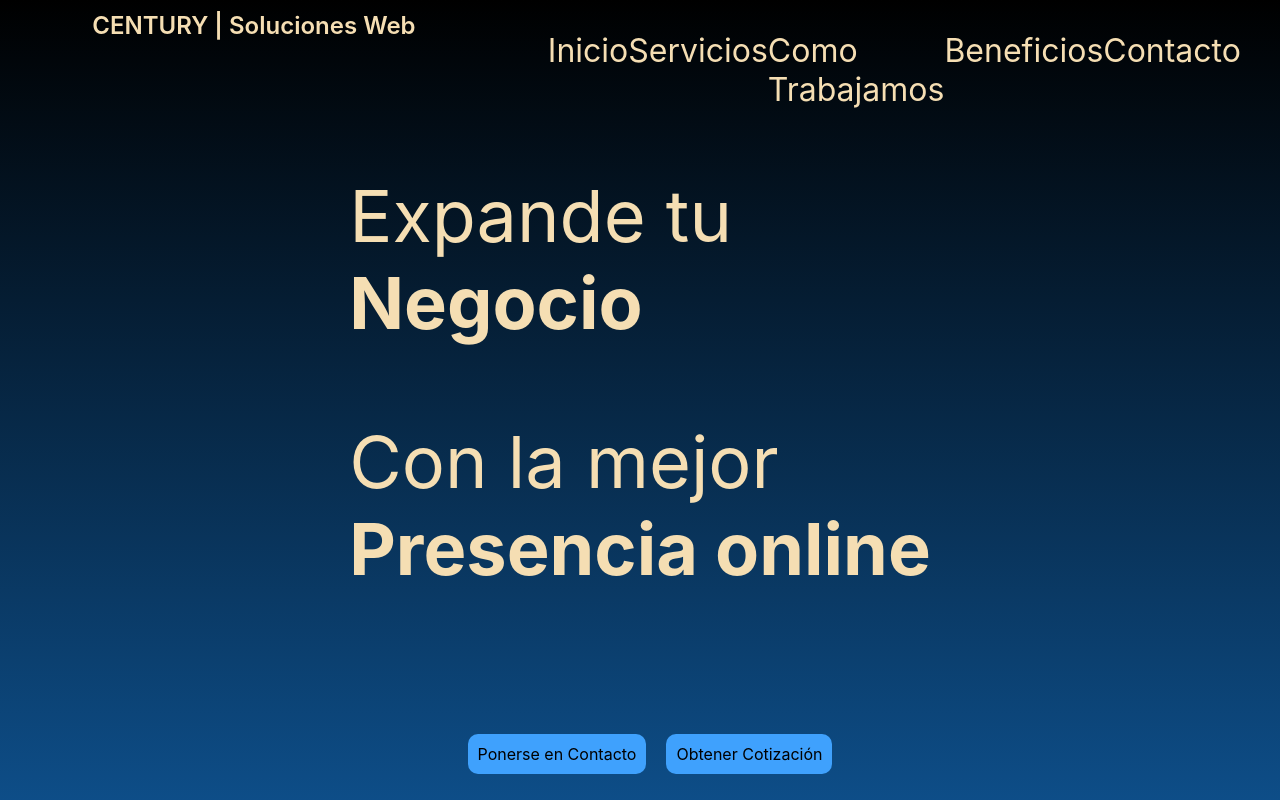
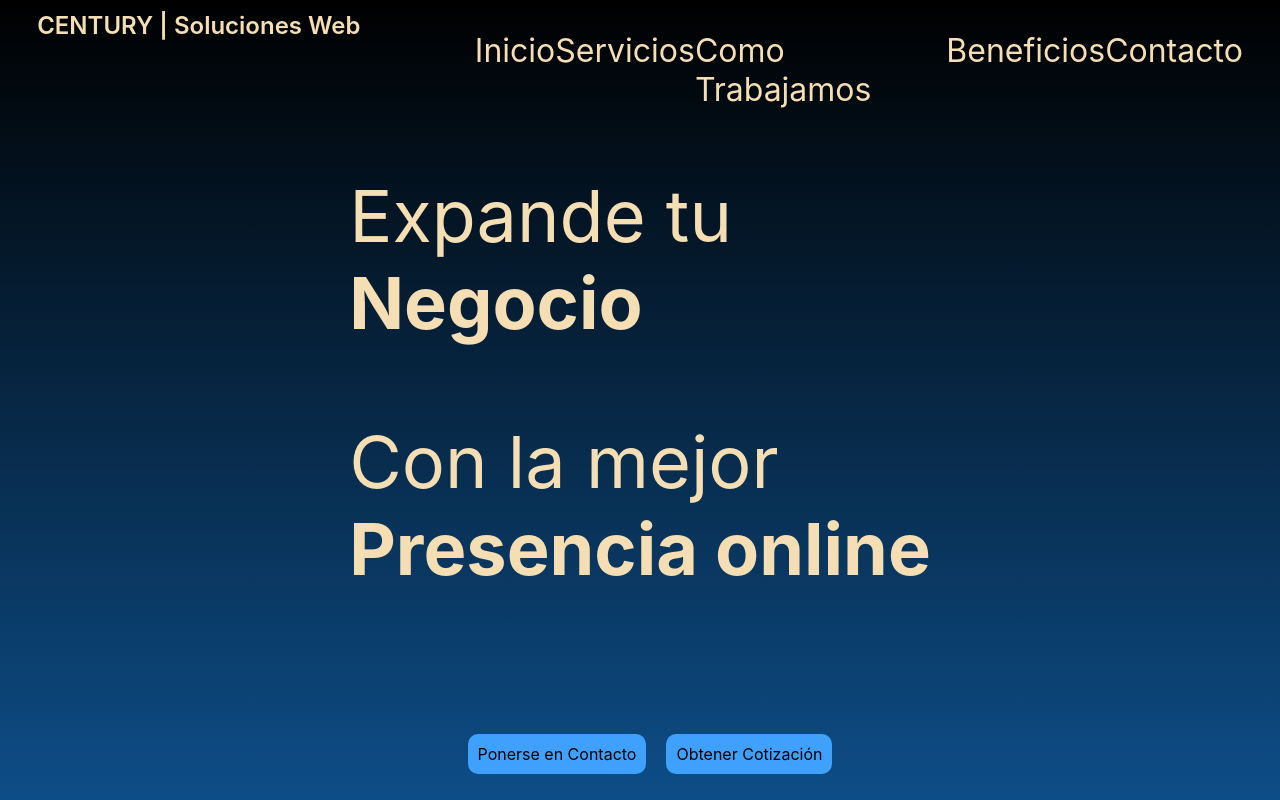
Before and after one commit to Spagnuolop/Century, a React (Create React App) app: page / in a window 1280 px wide. Shown: the top 800 px of the page. Built offline with nearby package versions, Linux system fonts and the light colour scheme.

Commit message:
arreglos css

```diff
--- a/src/Components/NavBar.js
+++ b/src/Components/NavBar.js
@@ -92,6 +92,7 @@ const NavBar = () => {
                             <div className={styles.border}></div>
                         </div>
                     ))}
+                    <div>
                         <Link
                             onClick={() => setNavBarOpen(false)}
                             to="Contact"
@@ -101,6 +102,7 @@ const NavBar = () => {
                         >
                             Contacto
                         </Link>
+                    </div>
                 </ul>
             )}
         </div>
--- a/src/Components/NavBar.module.css
+++ b/src/Components/NavBar.module.css
@@ -53,14 +53,14 @@
     .navBar {
         align-items: center;
         align-content: center;
-        justify-content: space-evenly;
+        justify-content: space-around;
         height: 50px;
     }
     .linkContainer {
         display: flex;
         flex-direction: row;
-        width: 50%;
-        justify-content: space-evenly;
+        width: 60%;
+        justify-content: space-around;
     }
     .navLink {
         font-weight: 400;
@@ -76,6 +76,7 @@
         align-items: center;
         align-content: center;
         justify-content: space-around;
+        background: linear-gradient(black, #1162ac);
         height: 50px;
         color: wheat;
     }
```
Lines whose indentation alone changed are shown as unchanged.
